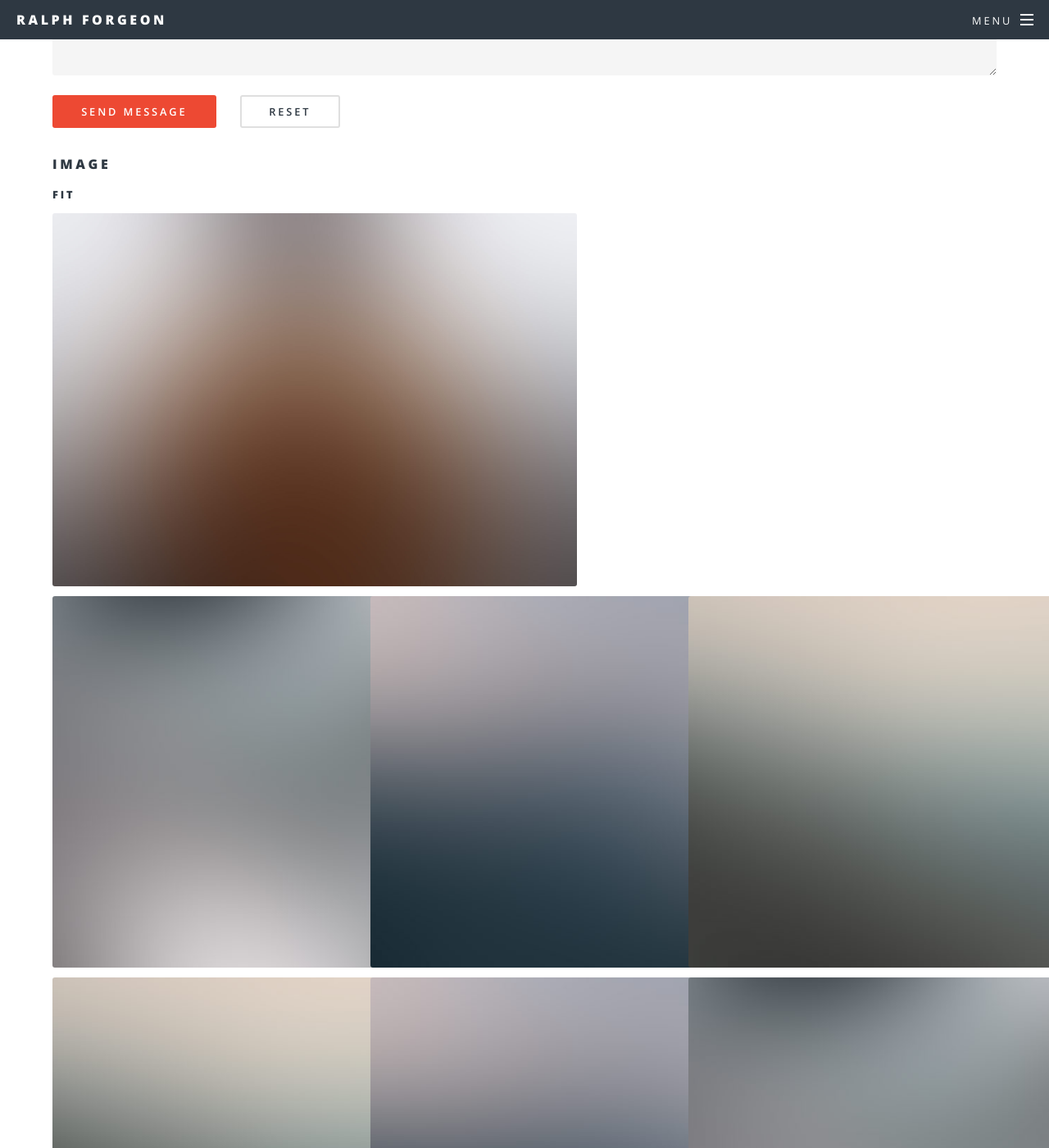
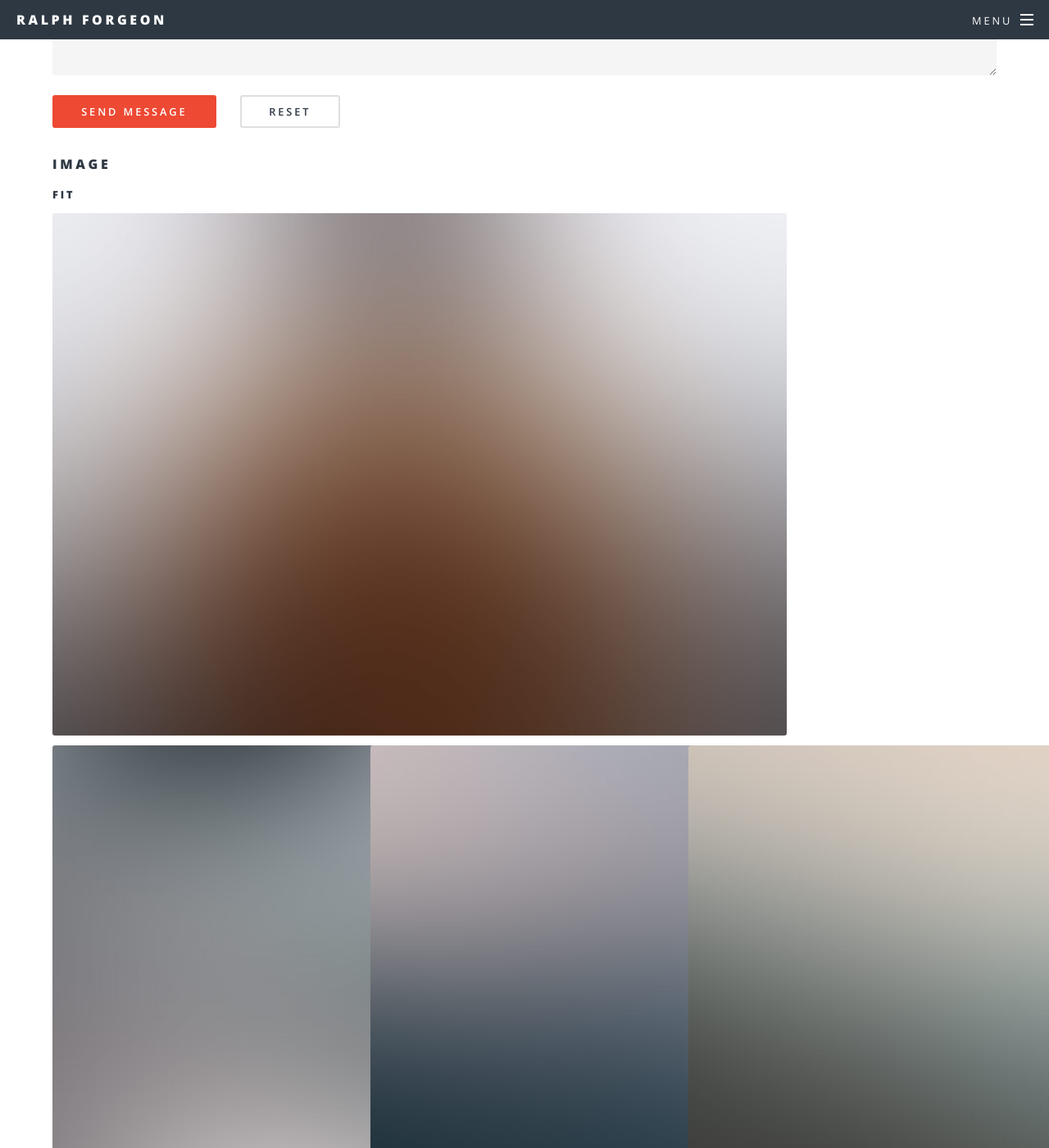
Before and after one commit to rforgeon/portfolio-kami, a Jekyll site: the page built from elements.html, in a window 1280 px wide and 1400 px high, scrolled down 4449 px. Shown: the whole window at 82% size. Built offline with Jekyll 4.4.1, drawn with Linux system fonts in a browser that asks for light colours.

Commit message:
increase portfolio img size

```diff
--- a/css/main.scss
+++ b/css/main.scss
@@ -1304,7 +1304,7 @@ $baseurl: '{{ site.baseurl }}/images';
 				width: 100%;
 			}
 			img{
-				width: 50vw;
+				width: 70vw;
 			}
 		}
 
```
Also changed, not shown: 2 other files.
